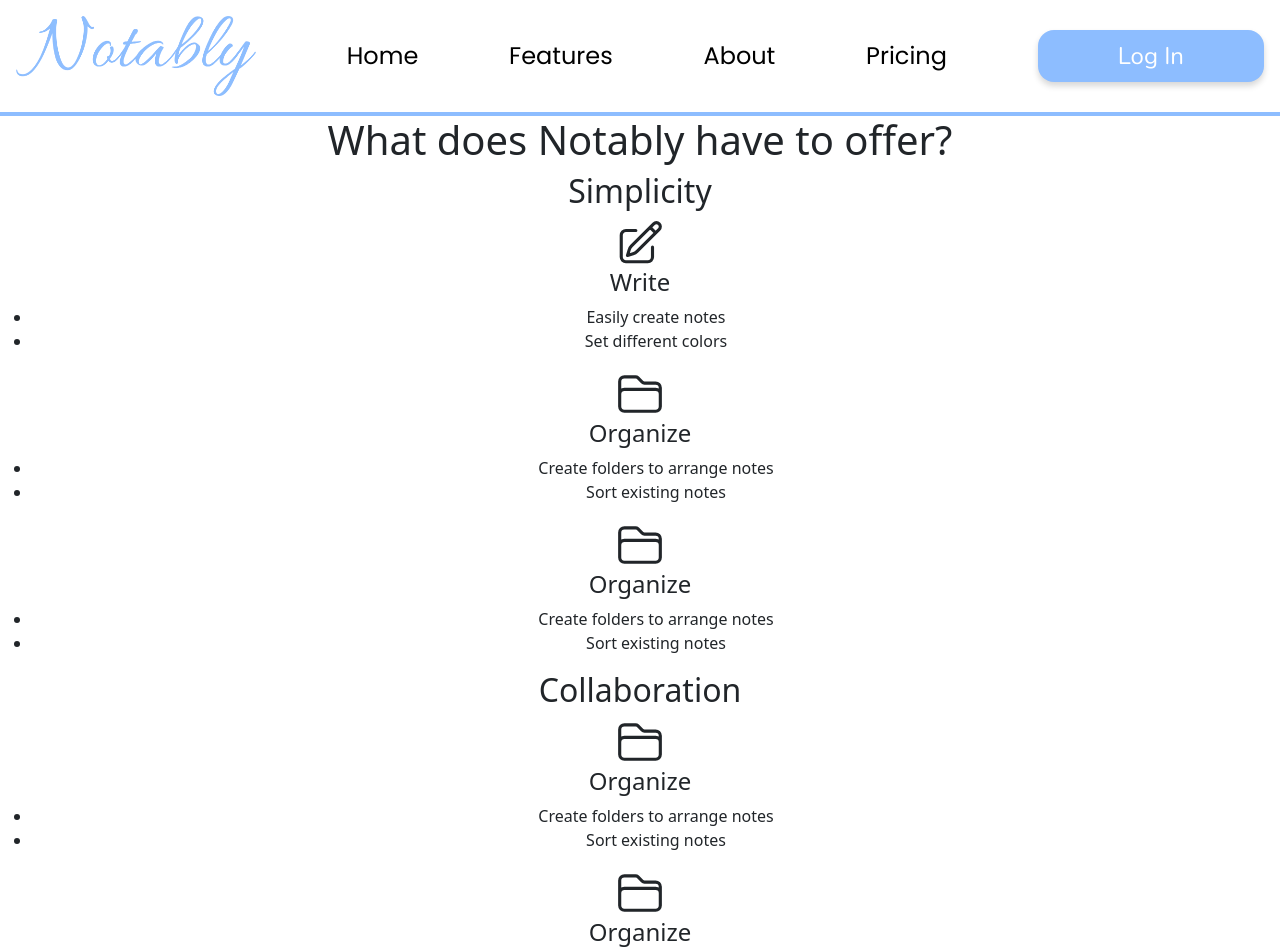
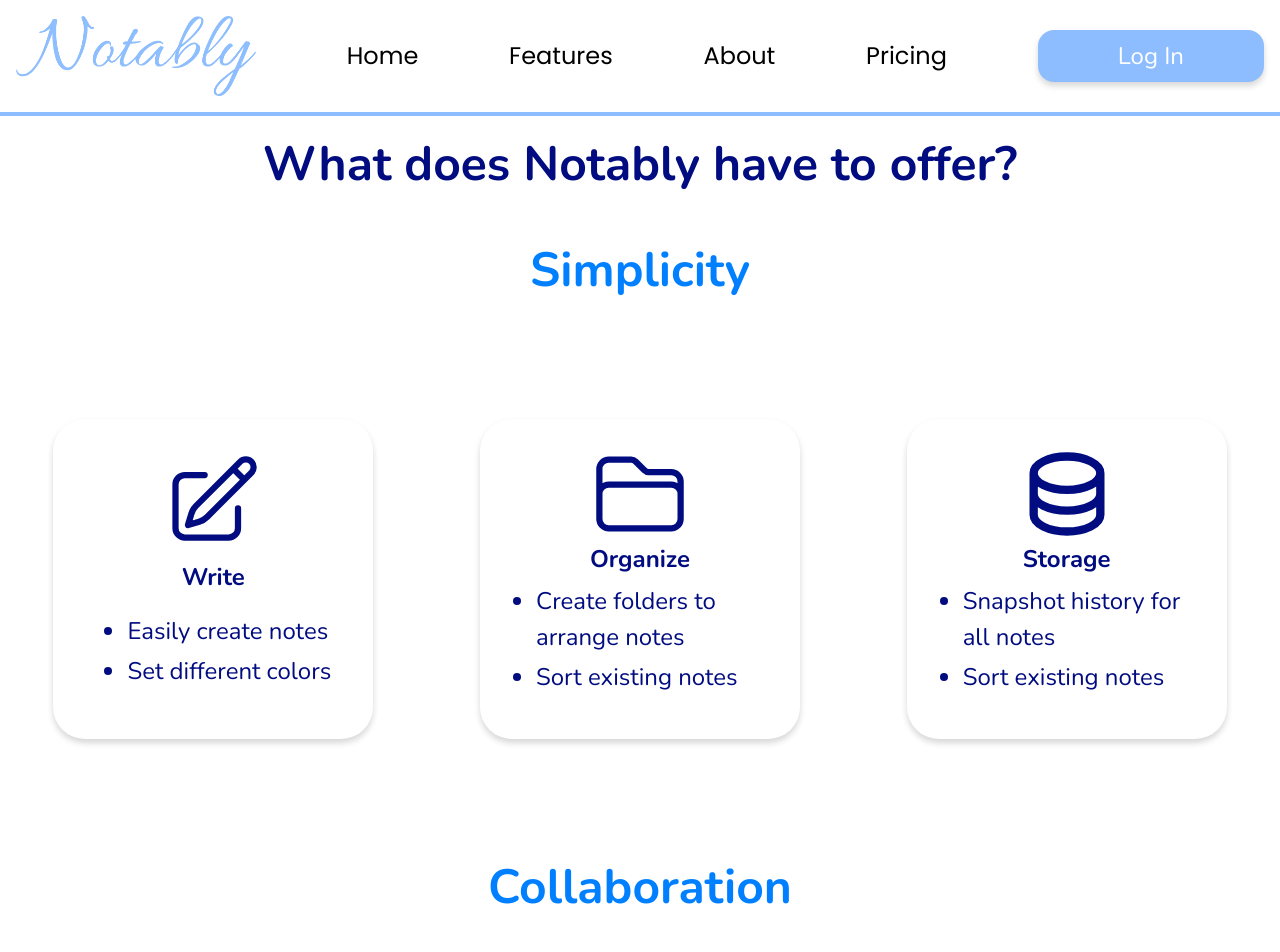
Before and after one commit to BlackPearlescence/notably, a React (Create React App) app in the folder client/: page /features in a window 1280 px wide. Shown: the top 952 px of the page. Built offline with nearby package versions, Linux system fonts and the light colour scheme.

Commit message:
do feature page

```diff
--- a/client/src/components/features/FeatureCard.module.scss
+++ b/client/src/components/features/FeatureCard.module.scss
@@ -1 +1,63 @@
 @use "../../styles/shared.scss";
+
+.featureCardContainer {
+    display: flex;
+    flex-direction: column;
+    justify-content: space-around;
+    align-items: center;
+    box-shadow: shared.$box-shadow-md;
+    border-radius: shared.$border-radius-xl;
+    width: shared.$box-desktop-lg;
+    height: shared.$box-desktop-lg;
+    padding: shared.$padding-desktop-xl;
+
+
+    h4 {
+        @include shared.heading-desktopsmall;
+        color: shared.$color-primary;
+        font-weight: shared.$font-weight-semibold;
+    }
+
+    li {
+        text-align: left;
+        margin-bottom: shared.$padding-desktop-xs;
+        @include shared.heading-desktopsmall;
+        color: shared.$color-primary;
+    }
+}
+
+@include shared.tablet {
+    .featureCardContainer {
+        width: shared.$box-tablet-lg;
+        height: shared.$box-tablet-lg;
+        padding: shared.$padding-tablet-xl;
+
+
+        h4 {
+            @include shared.heading-tabletsmall;
+        }
+
+        li {
+            margin-bottom: shared.$padding-tablet-xs;
+            @include shared.heading-tabletsmall;
+        }
+    }
+}
+
+@include shared.tablet {
+    .featureCardContainer {
+        width: shared.$box-mobile-lg;
+        height: shared.$box-mobile-lg;
+        padding: shared.$padding-mobile-xl;
+
+
+        h4 {
+            @include shared.heading-mobilesmall;
+        }
+
+        li {
+            margin-bottom: shared.$padding-mobile-xs;
+            @include shared.heading-mobilesmall;
+        }
+    }
+}
--- a/client/src/pages/FeaturePage.module.scss
+++ b/client/src/pages/FeaturePage.module.scss
@@ -1 +1,64 @@
 @use "../styles/shared.scss";
+
+.cardListContainer {
+    display: flex;
+    flex-direction: row;
+    justify-content: space-around;
+    align-items: center;
+    margin-top: shared.$box-desktop-xs;
+    margin-bottom: shared.$box-desktop-xs;
+    flex-wrap: wrap;
+
+
+}
+
+.featurePageContainer {
+    h1 {
+        @include shared.heading-desktoplarge;
+        padding: shared.$padding-desktop-lg;
+        color: shared.$color-primary;
+        font-weight: shared.$font-weight-semibold;
+    }
+    h2 {
+        @include shared.heading-desktoplarge;
+        padding: shared.$padding-desktop-lg;
+        color: shared.$color-secondary;
+        font-weight: shared.$font-weight-semibold;
+    }
+}
+
+@include shared.tablet {
+    .cardListContainer {
+        margin-top: shared.$box-tablet-xs;
+        margin-bottom: shared.$box-tablet-xs;
+    }
+
+    .featurePageContainer {
+        h1 {
+            @include shared.heading-tabletlarge;
+            padding: shared.$padding-tablet-lg;
+        }
+        h2 {
+            @include shared.heading-tabletlarge;
+            padding: shared.$padding-tablet-lg;
+        }
+    }
+}
+
+@include shared.mobile {
+    .cardListContainer {
+        margin-top: shared.$box-mobile-xs;
+        margin-bottom: shared.$box-mobile-xs;
+    }
+
+    .featurePageContainer {
+        h1 {
+            @include shared.heading-mobilelarge;
+            padding: shared.$padding-mobile-lg;
+        }
+        h2 {
+            @include shared.heading-mobilelarge;
+            padding: shared.$padding-mobile-lg;
+        }
+    }
+}
--- a/client/src/pages/FeaturePage.tsx
+++ b/client/src/pages/FeaturePage.tsx
@@ -6,7 +6,7 @@ import { HiOutlineDatabase } from 'react-icons/hi';
 export const FeaturePage: React.FC = () => {
 
     return (
-        <div>
+        <div className={styles.featurePageContainer}>
             <h1>What does Notably have to offer?</h1>
             <h2>Simplicity</h2>
             <div className={styles.cardListContainer}>
@@ -16,7 +16,8 @@ export const FeaturePage: React.FC = () => {
                     "Easily create notes",
                     "Set different colors",
                 ]}>
-                    <HiOutlinePencilSquare size={50} />
+                    <HiOutlinePencilSquare size={100}
+                    color="010C80" />
                 </FeatureCard>
                 <FeatureCard
                 title="Organize"
@@ -24,42 +25,47 @@ export const FeaturePage: React.FC = () => {
                     "Create folders to arrange notes",
                     "Sort existing notes",
                 ]}>
-                    <HiOutlineFolder size={50} />
+                    <HiOutlineFolder size={100}
+                    color="010C80" />
                 </FeatureCard>
                 <FeatureCard
-                title="Organize"
+                title="Storage"
                 points={[
-                    "Create folders to arrange notes",
+                    "Snapshot history for all notes",
                     "Sort existing notes",
                 ]}>
-                    <HiOutlineFolder size={50} />
+                    <HiOutlineDatabase size={100}
+                    color="010C80" />
                 </FeatureCard>
             </div>
             <h2>Collaboration</h2>
             <div className={styles.cardListContainer}>
             <FeatureCard
-                title="Organize"
+                title="Team-Oriented"
                 points={[
-                    "Create folders to arrange notes",
-                    "Sort existing notes",
+                    "Invite people to the same project",
+                    "Manage access rights",
                 ]}>
-                    <HiOutlineFolder size={50} />
+                    <HiOutlineUsers size={100}
+                    color="010C80" />
                 </FeatureCard>
                 <FeatureCard
-                title="Organize"
+                title="Annotate"
                 points={[
-                    "Create folders to arrange notes",
-                    "Sort existing notes",
+                    "Write comments",
+                    "Add suggestions to text",
                 ]}>
-                    <HiOutlineFolder size={50} />
+                    <HiOutlinePencil size={100}
+                    color="010C80" />
                 </FeatureCard>
                 <FeatureCard
-                title="Organize"
+                title="Communicate"
                 points={[
-                    "Create folders to arrange notes",
-                    "Sort existing notes",
+                    "Chat with team members in real-time",
+                    "Reference notes in chat",
                 ]}>
-                    <HiOutlineFolder size={50} />
+                    <HiOutlineChatBubbleLeftEllipsis size={100}
+                    color="010C80" />
                 </FeatureCard>
             </div>
         </div>
```
